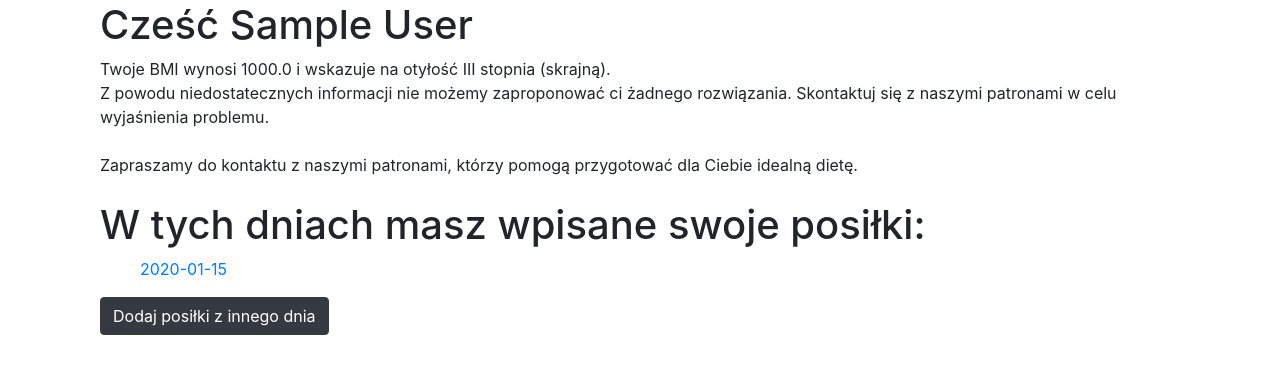
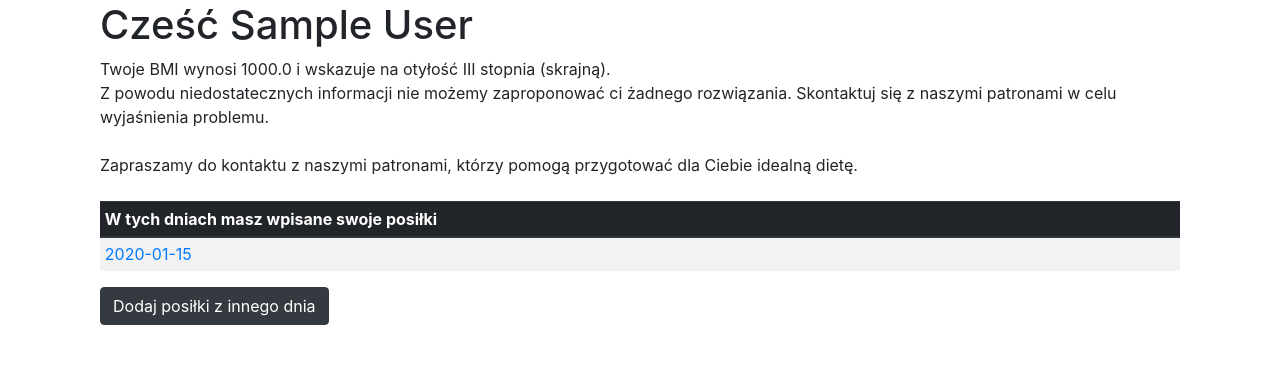
Before and after one commit to pyloveorg/diet_manager, a Flask app: page /daily_meals in a window 1280 px wide. Shown: the part 56-430 px from the top of the page. Run offline with Flask 2, Linux system fonts and the light colour scheme; a user stored in the database is signed in; tables that the repository leaves empty hold one stand-in row (values such as "Sample post"); some libraries are stand-ins or nearby versions.

Commit message:
list of meals - table is back

```diff
--- a/diet_manager/templates/list_of_meals.html
+++ b/diet_manager/templates/list_of_meals.html
@@ -40,14 +40,24 @@
 
     {% else %}
 
-    <h1> W tych dniach masz wpisane swoje posiłki: </h1>
-
-    {% for meal in list %}
-
-    <ul><a href="meal/{{ meal['id']}}">{{ meal['date'] }} </a></ul>
+        <table class="table table-sm table-striped">
+        <thead class="thead-dark">
+        <tr>
+            <th> W tych dniach masz wpisane swoje posiłki</th>
 
 
-    {% endfor %}
+        </tr>
+        </thead>
+        {% for meal in list %}
+        <tr>
+
+            <td><a href="meal/{{ meal['id']}}">{{ meal['date'] }} </a></td>
+
+
+        </tr>
+        {% endfor %}
+    </table>
+
 
     <h3><a href="/meal/add">
         <button type="button" class="btn btn-dark"> Dodaj posiłki z innego dnia</button>
```
